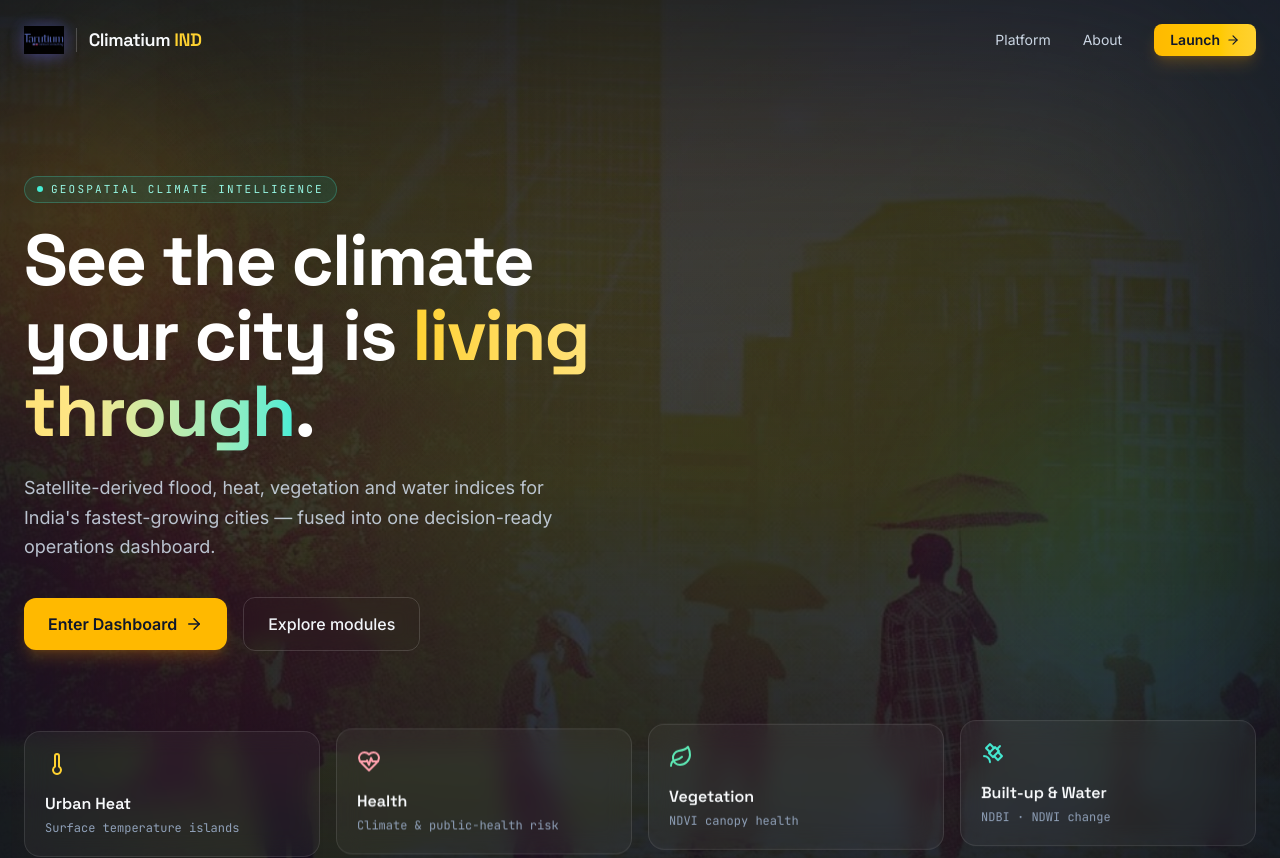
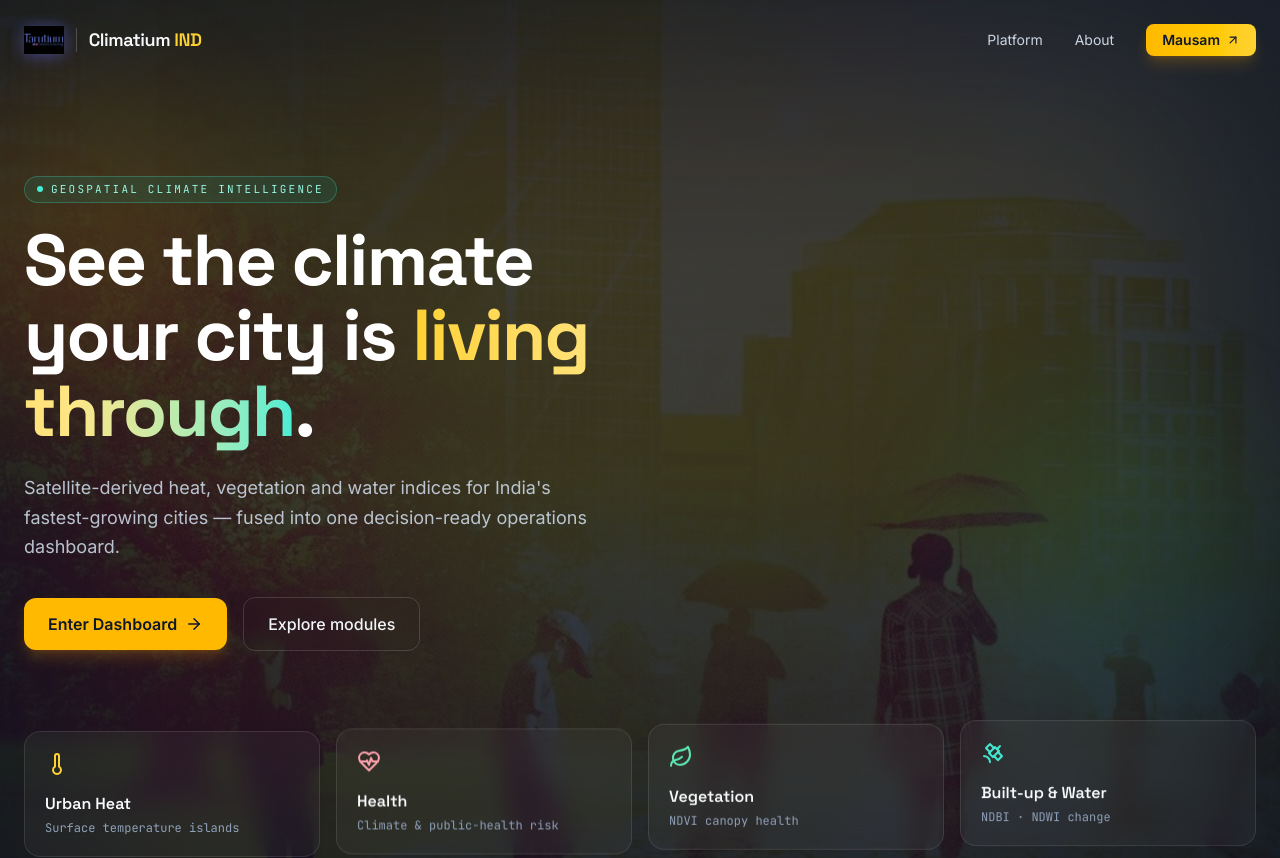
Before and after one commit to Shama-N-22/climatelens-india_2, a React (Vite) app: page / in a window 1280 px wide. Shown: the top 858 px of the page. Built offline with nearby package versions, Linux system fonts and the light colour scheme; no server answers.

Commit message:
Mausam button linking to IMD, remove flood from hero

```diff
--- a/src/pages/Landing.tsx
+++ b/src/pages/Landing.tsx
@@ -142,13 +142,15 @@ export default function Landing() {
             <a className="transition hover:text-white" href="#about">
               About
             </a>
-            <button
-              onClick={() => navigate("/dashboard")}
+            <a
+              href="https://mausam.imd.gov.in/imd_latest/contents/satellite.php"
+              target="_blank"
+              rel="noopener noreferrer"
               className="group inline-flex items-center gap-1.5 rounded-lg bg-gradient-to-r from-amber-400 to-amber-300 px-4 py-1.5 font-semibold text-slate-900 shadow-lg shadow-amber-500/20 transition hover:brightness-110"
             >
-              Launch
-              <ArrowRight className="h-3.5 w-3.5 transition-transform group-hover:translate-x-0.5" />
-            </button>
+              Mausam
+              <ArrowUpRight className="h-3.5 w-3.5 transition-transform group-hover:translate-x-0.5" />
+            </a>
           </nav>
         </header>
 
@@ -190,9 +192,9 @@ export default function Landing() {
             animate="show"
             className="mt-6 max-w-xl text-lg leading-relaxed text-slate-300/90"
           >
-            Satellite-derived flood, heat, vegetation and water indices for
-            India's fastest-growing cities — fused into one decision-ready
-            operations dashboard.
+            Satellite-derived heat, vegetation and water indices for India's
+            fastest-growing cities — fused into one decision-ready operations
+            dashboard.
           </motion.p>
 
           <motion.div
```
